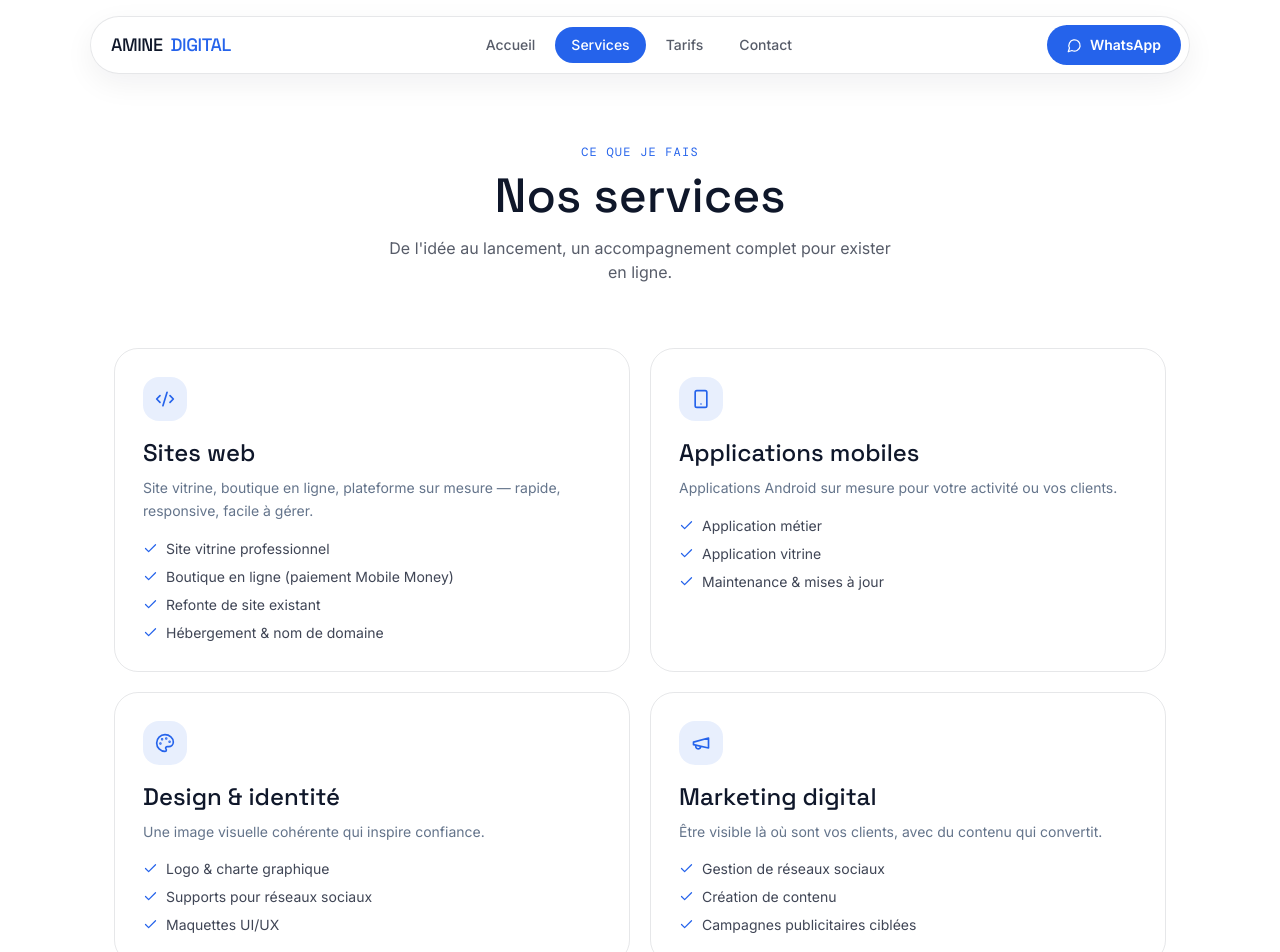
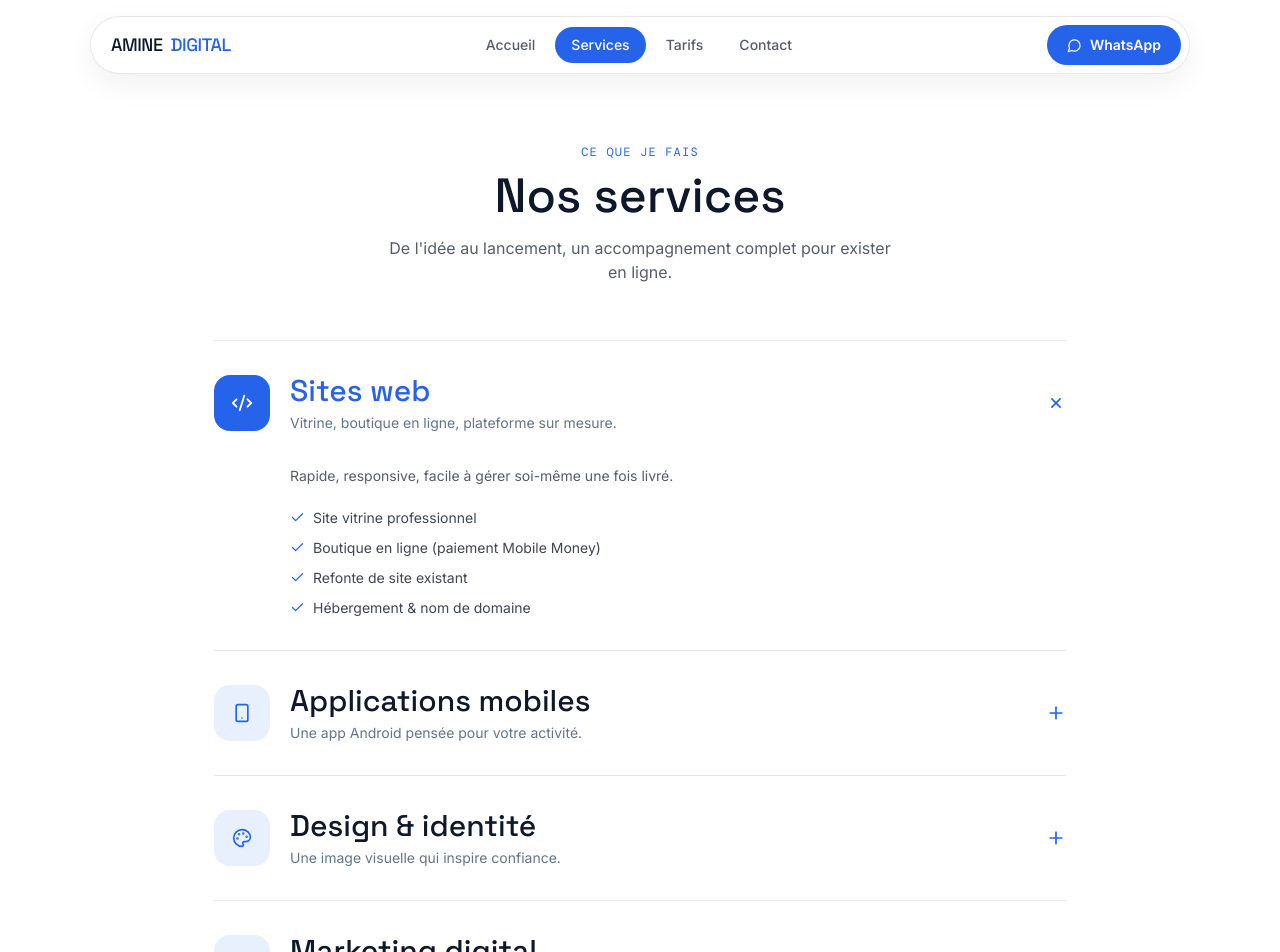
Before and after one commit to aminepare931-source/portfolio-Amine-, a React (Vite) app in the folder apps/amine-digital/: page /services in a window 1280 px wide. Shown: the top 952 px of the page. Built offline with nearby package versions, Linux system fonts and the light colour scheme.

Commit message:
redesign(amine-digital): page Services en accordéon éditorial au lieu de la grille de cartes

```diff
--- a/apps/amine-digital/src/pages/ServicesPage.tsx
+++ b/apps/amine-digital/src/pages/ServicesPage.tsx
@@ -1,49 +1,59 @@
+import { useState } from 'react'
 import { Link } from 'react-router-dom'
-import { Code2, Palette, Megaphone, ShieldCheck, Smartphone, Bot, ArrowRight, Check } from 'lucide-react'
+import { motion, AnimatePresence } from 'framer-motion'
+import { Code2, Palette, Megaphone, ShieldCheck, Smartphone, Bot, ArrowRight, Check, Plus } from 'lucide-react'
 
 const SERVICES = [
   {
     icon: Code2,
     title: 'Sites web',
-    desc: 'Site vitrine, boutique en ligne, plateforme sur mesure — rapide, responsive, facile à gérer.',
+    teaser: 'Vitrine, boutique en ligne, plateforme sur mesure.',
+    desc: 'Rapide, responsive, facile à gérer soi-même une fois livré.',
     items: ['Site vitrine professionnel', 'Boutique en ligne (paiement Mobile Money)', 'Refonte de site existant', 'Hébergement & nom de domaine'],
   },
   {
     icon: Smartphone,
     title: 'Applications mobiles',
-    desc: 'Applications Android sur mesure pour votre activité ou vos clients.',
+    teaser: 'Une app Android pensée pour votre activité.',
+    desc: 'De l\'idée au store, en passant par les retours de vos premiers utilisateurs.',
     items: ['Application métier', 'Application vitrine', 'Maintenance & mises à jour'],
   },
   {
     icon: Palette,
     title: 'Design & identité',
-    desc: 'Une image visuelle cohérente qui inspire confiance.',
+    teaser: 'Une image visuelle qui inspire confiance.',
+    desc: 'Une identité cohérente, du logo aux publications.',
     items: ['Logo & charte graphique', 'Supports pour réseaux sociaux', 'Maquettes UI/UX'],
   },
   {
     icon: Megaphone,
     title: 'Marketing digital',
-    desc: 'Être visible là où sont vos clients, avec du contenu qui convertit.',
+    teaser: 'Être visible là où sont vos clients.',
+    desc: 'Du contenu qui parle à votre audience et qui convertit.',
     items: ['Gestion de réseaux sociaux', 'Création de contenu', 'Campagnes publicitaires ciblées'],
   },
   {
     icon: Bot,
     title: 'Automatisation & IA',
-    desc: 'Gagner du temps sur les tâches répétitives grâce à l\'IA.',
-    items: ['Chatbots WhatsApp/Messenger', 'Automatisation de tâches', 'Intégration d\'outils IA'],
+    teaser: 'Moins de tâches répétitives, plus de temps utile.',
+    desc: 'Des outils qui travaillent pendant que vous vous occupez du reste.',
+    items: ['Chatbots WhatsApp / Messenger', 'Automatisation de tâches', 'Intégration d\'outils IA'],
   },
   {
     icon: ShieldCheck,
     title: 'Cybersécurité',
-    desc: 'Protéger vos données, vos comptes et votre présence en ligne.',
+    teaser: 'Protéger vos données et vos comptes.',
+    desc: 'Un diagnostic clair, des correctifs, et les bons réflexes ensuite.',
     items: ['Audit de sécurité', 'Sécurisation de comptes & sites', 'Sensibilisation & bonnes pratiques'],
   },
 ]
 
 export default function ServicesPage() {
+  const [openIndex, setOpenIndex] = useState<number | null>(0)
+
   return (
-    <div className="px-6 pt-36 pb-24 max-w-[1100px] mx-auto">
-      <div className="text-center mb-16">
+    <div className="px-6 pt-36 pb-24 max-w-[900px] mx-auto">
+      <div className="text-center mb-14">
         <div className="text-xs font-mono uppercase tracking-widest text-clay mb-3">Ce que je fais</div>
         <h1 className="font-display text-4xl sm:text-5xl mb-4">Nos services</h1>
         <p className="text-slate-900/70 max-w-lg mx-auto">
@@ -51,15 +61,48 @@ export default function ServicesPage() {
         </p>
       </div>
 
-      <div className="grid sm:grid-cols-2 gap-5">
-        {SERVICES.map((s) => (
-          <div key={s.title} className="border border-stroke rounded-3xl p-7 hover:border-clay/40 transition-colors">
-            <div className="w-11 h-11 rounded-2xl bg-clay/10 text-clay flex items-center justify-center mb-4">
-              <s.icon size={20} />
+      <div className="border-t border-stroke">
+        {SERVICES.map((s, i) => {
+          const isOpen = openIndex === i
+          return (
+            <div key={s.title} className="border-b border-stroke">
+              <button
+                onClick={() => setOpenIndex(isOpen ? null : i)}
+                className="w-full flex items-center gap-5 py-6 sm:py-8 text-left group"
+              >
+                <div
+                  className={`w-11 h-11 sm:w-14 sm:h-14 rounded-2xl flex items-center justify-center shrink-0 transition-colors ${
+                    isOpen ? 'bg-clay text-white' : 'bg-clay/10 text-clay'
+                  }`}
+                >
+                  <s.icon size={isOpen ? 22 : 20} />
                 </div>
-            <h3 className="font-display text-2xl mb-2">{s.title}</h3>
-            <p className="text-sm text-muted mb-4 leading-relaxed">{s.desc}</p>
-            <ul className="space-y-2">
+
+                <div className="flex-1 min-w-0">
+                  <h3 className={`font-display transition-colors ${isOpen ? 'text-clay' : 'text-slate-900'} text-2xl sm:text-3xl`}>
+                    {s.title}
+                  </h3>
+                  <p className="hidden sm:block text-sm text-muted mt-1">{s.teaser}</p>
+                </div>
+
+                <Plus
+                  size={20}
+                  className={`shrink-0 text-clay transition-transform duration-300 ${isOpen ? 'rotate-45' : ''}`}
+                />
+              </button>
+
+              <AnimatePresence initial={false}>
+                {isOpen && (
+                  <motion.div
+                    initial={{ height: 0, opacity: 0 }}
+                    animate={{ height: 'auto', opacity: 1 }}
+                    exit={{ height: 0, opacity: 0 }}
+                    transition={{ duration: 0.35, ease: [0.25, 0.1, 0.25, 1] }}
+                    className="overflow-hidden"
+                  >
+                    <div className="pl-0 sm:pl-[76px] pb-8 pr-2">
+                      <p className="text-sm text-slate-900/70 mb-5 max-w-md leading-relaxed">{s.desc}</p>
+                      <ul className="space-y-2.5">
                         {s.items.map((item) => (
                           <li key={item} className="flex items-start gap-2 text-sm text-slate-900/80">
                             <Check size={15} className="text-clay shrink-0 mt-0.5" /> {item}
@@ -67,7 +110,12 @@ export default function ServicesPage() {
                         ))}
                       </ul>
                     </div>
-        ))}
+                  </motion.div>
+                )}
+              </AnimatePresence>
+            </div>
+          )
+        })}
       </div>
 
       <div className="text-center mt-16">
```
Lines whose indentation alone changed are shown as unchanged.
